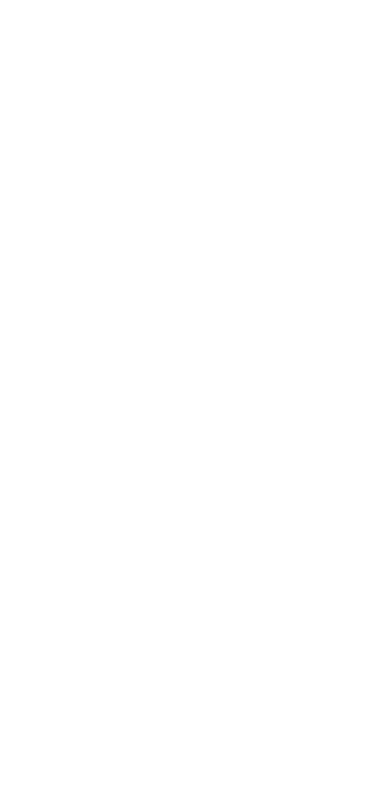
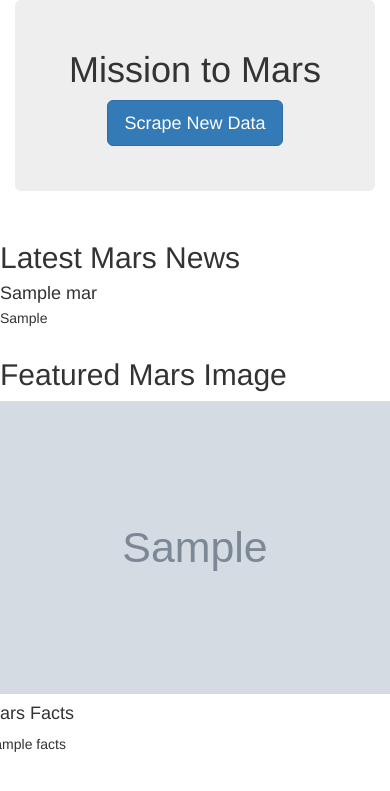
Before and after one commit to LaharikaSCU/Mission_to_Mars, a Flask app: page / in a window 390 px wide. Before the commit the part shown is empty. Shown: the top 791 px of the page. Run offline with Flask 2, Linux system fonts and the light colour scheme; grey boxes marked "Sample" are stand-in pictures; a database or web service that is not in the repository returns one stand-in record (values such as "Sample title"); some libraries are stand-ins or nearby versions.

Commit message:
Add files via upload

```diff
--- a/templates/index.html
+++ b/templates/index.html
@@ -1 +1,49 @@
-<!DOCTYPE>
+<!DOCTYPE html>
+<html lang="en">
+
+<head>
+    <meta charset="UTF-8">
+    <meta http-equiv="X-UA-Compatible" content="IE=edge">
+    <meta name="viewport" content="width=device-width, initial-scale=1.0">
+    <title>Mission to Mars</title>
+    <link rel="stylesheet" href="https://maxcdn.bootstrapcdn.com/bootstrap/3.3.7/css/bootstrap.min.css" />
+</head>
+
+<body>
+    <div class="container">
+        <div class="jumbotron text-center">
+            <h1>Mission to Mars</h1>
+            <p> <a class="btn btn-primary btn-lg" href="/scrape" role="button">Scrape New Data</a>
+            </p>
+        </div>
+    </div>
+    <!-- Mars News -->
+    <div class="row" id="mars-news">
+        <div class="col-md-12">
+            <div class="media">
+                <div class="media-body">
+                    <h2>Latest Mars News</h2>
+                    <h4 class="media-heading">{{mars.news_title}}</h4>
+                    <p>{{mars.news_paragraph}}</p>
+                </div>
+            </div>
+        </div>
+    </div>
+    <!-- Featured Image -->
+    <div class="row" id="mars-featured-image">
+        <div class="col-md-8">
+            <h2>Featured Mars Image</h2>
+            <img src="{{ mars.featured_image }}" class="img-responsive" alt="Responsive image">
+        </div>
+        <!-- Mars Facts -->
+        <div class="col-md-4">
+            <div class="row" id="mars-facts">
+                <h4>Mars Facts</h4>
+                {{ mars.facts | safe }}
+            </div>
+        </div>
+    </div>
+
+</body>
+
+</html>
```
